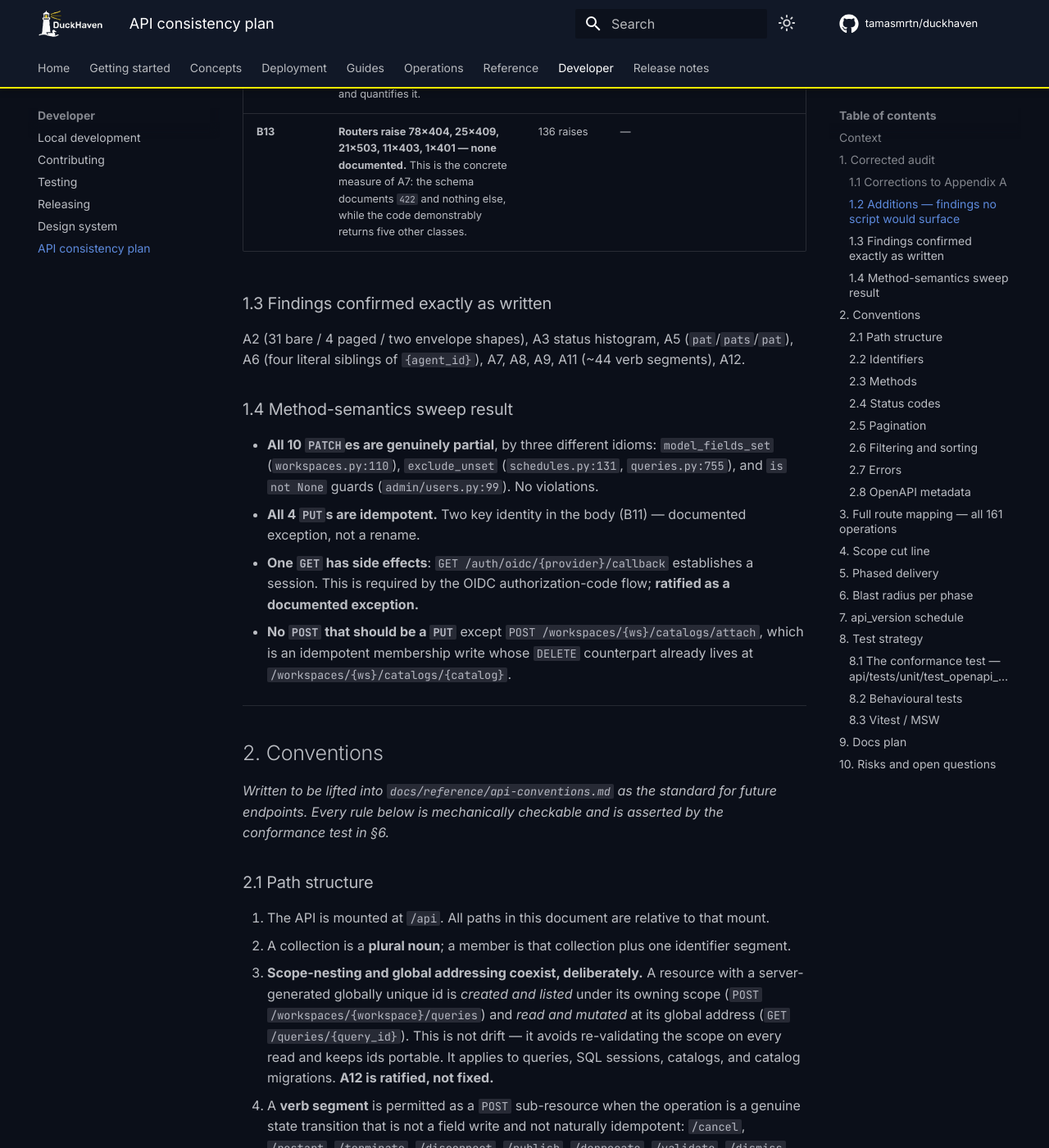
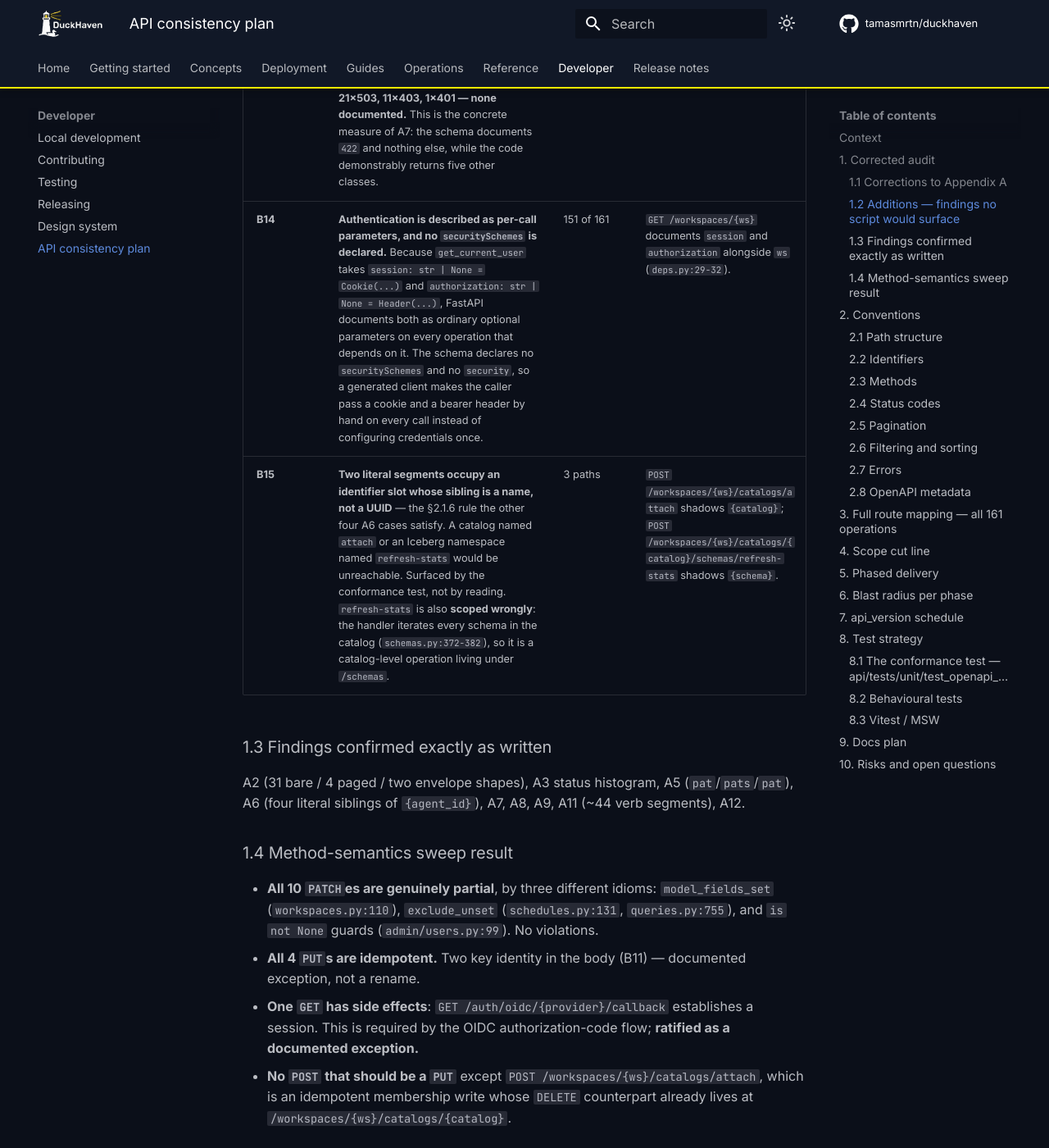
Before and after one commit to tamasmrtn/duckhaven, an MkDocs documentation site: the page built from docs/developer/api-consistency-plan.md, in a window 1280 px wide and 1400 px high, scrolled down 4852 px. Shown: the whole window at 82% size. Built offline with MkDocs 1.6.1 and Material for MkDocs 9.7.7, drawn with Linux system fonts in a browser that asks for light colours; comment, search, counter and statistics services are not loaded; some of the changed text lies outside the part shown.

Commit message:
Record the security-scheme and path-shadowing findings in the plan
B14: 151 of 161 operations document the session cookie and Authorization
header as per-call parameters and the schema declares no securitySchemes,
so a generated client cannot configure credentials once. Scheduled into
phase 3; it describes the existing cookie-or-Bearer model rather than
changing it.

B15: /catalogs/attach and /schemas/refresh-stats occupy identifier slots
whose siblings are names, not UUIDs. refresh-stats is also scoped wrongly
-- the handler iterates every schema in the catalog -- so it moves to
/catalogs/{catalog}/refresh-stats in phase 5, which fixes both.

```diff
--- a/docs/developer/api-consistency-plan.md
+++ b/docs/developer/api-consistency-plan.md
@@ -63,6 +63,8 @@ the status-code-by-method table, 31 bare arrays vs 4 envelopes, 155×`422` + 6×
 | **B11** | **The two grant `PUT`s key the resource in the body, not the path.** Both are genuine idempotent upserts, so `PUT` is defensible, but identity-in-body is not the pattern `PUT /admin/users/{user_id}/workspaces/{ws}` already establishes in the same codebase. | 2 | `routers/grants.py:120`. |
 | **B12** | **Error bodies split 32/68.** 32 raise sites use `detail={"error": ..., "detail": ...}` (concentrated in `queries.py`, `semantic.py`, `sql_sessions.py`); 68 use `detail="<string>"`. Confirms A8 and quantifies it. | 100 | — |
 | **B13** | **Routers raise 78×404, 25×409, 21×503, 11×403, 1×401 — none documented.** This is the concrete measure of A7: the schema documents `422` and nothing else, while the code demonstrably returns five other classes. | 136 raises | — |
+| **B14** | **Authentication is described as per-call parameters, and no `securitySchemes` is declared.** Because `get_current_user` takes `session: str | None = Cookie(...)` and `authorization: str | None = Header(...)`, FastAPI documents both as ordinary optional parameters on every operation that depends on it. The schema declares no `securitySchemes` and no `security`, so a generated client makes the caller pass a cookie and a bearer header by hand on every call instead of configuring credentials once. | 151 of 161 | `GET /workspaces/{ws}` documents `session` and `authorization` alongside `ws` (`deps.py:29-32`). |
+| **B15** | **Two literal segments occupy an identifier slot whose sibling is a name, not a UUID** — the §2.1.6 rule the other four A6 cases satisfy. A catalog named `attach` or an Iceberg namespace named `refresh-stats` would be unreachable. Surfaced by the conformance test, not by reading. `refresh-stats` is also **scoped wrongly**: the handler iterates every schema in the catalog (`schemas.py:372-382`), so it is a catalog-level operation living under `/schemas`. | 3 paths | `POST /workspaces/{ws}/catalogs/attach` shadows `{catalog}`; `POST /workspaces/{ws}/catalogs/{catalog}/schemas/refresh-stats` shadows `{schema}`. |
 
 ### 1.3 Findings confirmed exactly as written
 
@@ -352,7 +354,7 @@ MSW edit is required. `**wire**` = the request or response changes on the wire.
 | `DELETE /workspaces/{ws}/catalogs/{catalog}/grants/{grant_id}` | `DELETE /workspaces/{workspace}/catalogs/{catalog}/grants/{grant_id}` | schema |  |
 | `GET /workspaces/{ws}/catalogs/{catalog}/schemas` | `GET /workspaces/{workspace}/catalogs/{catalog}/schemas` | schema | canonical form |
 | `POST /workspaces/{ws}/catalogs/{catalog}/schemas` | `POST /workspaces/{workspace}/catalogs/{catalog}/schemas` | schema |  |
-| `POST /workspaces/{ws}/catalogs/{catalog}/schemas/refresh-stats` | `POST /workspaces/{workspace}/catalogs/{catalog}/schemas/refresh-stats` | schema |  |
+| `POST /workspaces/{ws}/catalogs/{catalog}/schemas/refresh-stats` | `POST /workspaces/{workspace}/catalogs/{catalog}/refresh-stats` | **wire** | B15: catalog-scoped operation, and frees the `{schema}` slot |
 | `DELETE /workspaces/{ws}/catalogs/{catalog}/schemas/{schema}` | `DELETE /workspaces/{workspace}/catalogs/{catalog}/schemas/{schema}` | schema |  |
 | `GET /workspaces/{ws}/catalogs/{catalog}/schemas/{schema}/tables` | `GET /workspaces/{workspace}/…/tables` | schema | see Risk R2 |
 | `POST /workspaces/{ws}/catalogs/{catalog}/schemas/{schema}/tables` | `POST /workspaces/{workspace}/…/tables` | schema |  |
@@ -435,8 +437,8 @@ no multi-release concurrent-surface window — only a schema-level warning ahead
 
 | Bucket | Contents | Rationale |
 |---|---|---|
-| **Fix now** (Phases 1–4, `api_version` 1) | All OpenAPI metadata (B9, B10, A9, A10); documented `401`/`403`/`404`/`409`/`503` (A7/B13); declaring the real status codes (B1/B2/B3); `limit` caps and defaults (B5/B6); all path-parameter template renames (A4/B4); the new canonical table-health route; `deprecated: true` on the 13 shim ops | None of it changes a URL, request, or response body. Highest value per unit of risk, and it is what makes generated clients usable. |
-| **Fix at the `api_version` 2 bump** (Phase 5) | Error envelope (A8/B12); pagination on 11 collections + 2 searches (A2); `pat`→`pats` (A5); `attach`→`PUT` (A11); 3 POST→201 (A3); shim removal (A1); `status`/`q` parameter types (B7/B8) | Every item changes the wire. Batching them into one release means one migration for consumers instead of several. |
+| **Fix now** (Phases 1–4, `api_version` 1) | All OpenAPI metadata (B9, B10, A9, A10); documented `401`/`403`/`404`/`409`/`503` (A7/B13); declaring the real status codes (B1/B2/B3); `securitySchemes` and hidden auth parameters (B14); `limit` caps and defaults (B5/B6); all path-parameter template renames (A4/B4); the new canonical table-health route; `deprecated: true` on the 13 shim ops | None of it changes a URL, request, or response body. Highest value per unit of risk, and it is what makes generated clients usable. |
+| **Fix at the `api_version` 2 bump** (Phase 5) | Error envelope (A8/B12); pagination on 11 collections + 2 searches (A2); `pat`→`pats` (A5); `attach`→`PUT` (A11); 3 POST→201 (A3); shim removal (A1); `status`/`q` parameter types (B7/B8); the `refresh-stats` move (B15) | Every item changes the wire. Batching them into one release means one migration for consumers instead of several. |
 | **Accepted inconsistency** (documented, unchanged) | A12 global/nested coexistence; `{catalog}` vs `{catalog_id}`; A6 literal siblings; the two `/access-mode` PATCHes; `POST .../health`; `RowsPageOut` as a distinct grid type; the two body-keyed grant `PUT`s; 14 bounded bare-array collections; `GET /auth/oidc/{provider}/callback` side effects | Each is either a coherent pattern that a rule can describe, or a change whose SPA and MSW churn exceeds what consistency buys. §2 states the rule for each so it reads as a decision, not an oversight. |
 
 ---
@@ -452,9 +454,9 @@ final phase's command is longer than the repo's 120-character line limit and mus
 |---|---|
 | 1 | **Land this document and the conventions reference.** Copy the plan to `docs/developer/api-consistency-plan.md`; write `docs/reference/api-conventions.md` from §2; add both to `mkdocs.yml` nav. — `1. Land the plan and conventions reference → verify: mkdocs build --strict` |
 | 2 | **Add the OpenAPI conformance test** (§8.1) with every convention it can already assert marked `xfail(strict=True)`, so the ruleset is executable before anything moves. — `2. Add the OpenAPI conformance test → verify: make test-api` |
-| 3 | **OpenAPI metadata, non-breaking.** Explicit `operation_id` + `summary` + `description` on all 161 routes; split the `admin` tag into five; drop the duplicate `tags=` at `semantic.py:1335`; rename the `*_workspace_detail` handlers; declare `401`/`403`/`404`/`409`/`503` per §2.8.3 via shared `responses=` constants; declare the real status codes for B1/B2/B3; cap `/queries/{query_id}/rows` at `le=1000`; normalise `limit` defaults. — `3. Fix OpenAPI metadata and declared responses → verify: make test-api` |
+| 3 | **OpenAPI metadata, non-breaking.** Explicit `operation_id` + `summary` + `description` on all 161 routes; split the `admin` tag into five; drop the duplicate `tags=` at `semantic.py:1335`; rename the `*_workspace_detail` handlers; declare `401`/`403`/`404`/`409`/`503` per §2.8.3 via shared `responses=` constants; declare the real status codes for B1/B2/B3; declare `securitySchemes` (`cookieAuth`, `bearerAuth`) and mark the `session`/`authorization` parameters `include_in_schema=False`; cap `/queries/{query_id}/rows` at `le=1000`; normalise `limit` defaults. — `3. Fix OpenAPI metadata and declared responses → verify: make test-api` |
 | 4 | **Path-parameter renames, the canonical table-health route, and deprecation flags.** Rename every template per §2.2 across the 30 router modules; add `GET .../catalogs/{catalog}/schemas/{schema}/tables/{table}/health`; add `deprecated=True` to the 14 legacy registrations (`schemas.py:856`, `semantic.py:1329-1335`, `maintenance.py:128`). — `4. Rename path parameters and deprecate the shim → verify: make test-api` plus a schema assertion that no path contains `{ws}`, `{slug}`, `{sa_id}`, `{sq_id}`, `{rec_id}`, `{backend_id}`, `{metric_name}` or a bare `{name}` |
-| 5 | **The breaking release.** `API_VERSION` 1 → 2 (`health.py:27`). In one branch: the error envelope handler in `main.py` and the `client.ts` unwrapper removal; the `{items, cursor, has_more}` envelope on the 11 collections and the 2 searches; `pat` → `pats`; `POST .../catalogs/attach` → `PUT .../catalogs/{catalog}`; the 3 `POST` → `201`; deletion of the `_LEGACY` registrations; `status`/`q` parameter types. SPA and MSW handlers updated in the same branch. — `5. Ship the breaking changes and bump api_version → verify: make test-api && make test-web` |
+| 5 | **The breaking release.** `API_VERSION` 1 → 2 (`health.py:27`). In one branch: the error envelope handler in `main.py` and the `client.ts` unwrapper removal; the `{items, cursor, has_more}` envelope on the 11 collections and the 2 searches; `pat` → `pats`; `POST .../catalogs/attach` → `PUT .../catalogs/{catalog}`; the 3 `POST` → `201`; deletion of the `_LEGACY` registrations; `status`/`q` parameter types; `.../schemas/refresh-stats` → `.../catalogs/{catalog}/refresh-stats`. SPA and MSW handlers updated in the same branch. — `5. Ship the breaking changes and bump api_version → verify: make test-api && make test-web` |
 | 6 | **Docs.** Update `docs/reference/rest-api.md`, the guides naming renamed routes, and the `api_version` note; regenerate any embedded route examples. — `6. Update the docs for the new surface → verify: mkdocs build --strict` |
 | 7 | `7. Run tests and pre-commit → verify: make test-api && make test-web && pre-commit run --all-files && mkdocs build --strict` |
 
@@ -515,11 +517,12 @@ and asserts the §2 rules, so a new endpoint that drifts **fails CI instead of s
 | Every operation has an explicit `operation_id`, unique, `snake_case`, not FastAPI's auto-generated `<fn>_<path>_<method>` form | §2.8.1 | Phase 3 |
 | Every operation has a non-empty `summary` and `description` | §2.8.2 | Phase 3 |
 | Every operation has exactly one tag, drawn from an allow-list | §2.8.4 | Phase 3 |
+| No operation documents `session` or `authorization` as a parameter; the schema declares `securitySchemes` and every authenticated operation references one | §2.8.6 | Phase 3 |
 | Every operation whose route depends on `get_current_user` declares `401`; on `require_permission`/`require_agent_tier` declares `403` | §2.8.3 | Phase 3 |
 | Every path containing `{…}` declares `404` | §2.8.3 | Phase 3 |
 | Every path parameter is the singular of its preceding collection segment, with `_id` iff its schema is `format: uuid`; exceptions read from an explicit allow-list (`provider`) | §2.2 | Phase 4 |
 | No path parameter matches `^(ws|slug|[a-z]{2,3}_id)$` | §2.2 | Phase 4 |
-| A literal path segment may sit beside a sibling id segment only when that id is `format: uuid` | §2.1.6 | Phase 4 |
+| A literal path segment may sit beside a sibling id segment only when that id is `format: uuid` | §2.1.6 | Phase 5 |
 | Every `GET` on a collection path returns either the standard envelope or a schema on the exemption list — and the exemption list in the test **is** the one in §2.5 | §2.5 | Phase 5 |
 | Every `4xx`/`5xx` response references the single `ErrorOut` schema | §2.7 | Phase 5 |
 | Every `POST` returning `201` declares a `Location` header | §2.4 | Phase 5 |
```
Also changed, not shown: other parts of docs/developer/api-consistency-plan.md (+4 -4 lines), docs/reference/api-conventions.md (+6 -0 lines).
